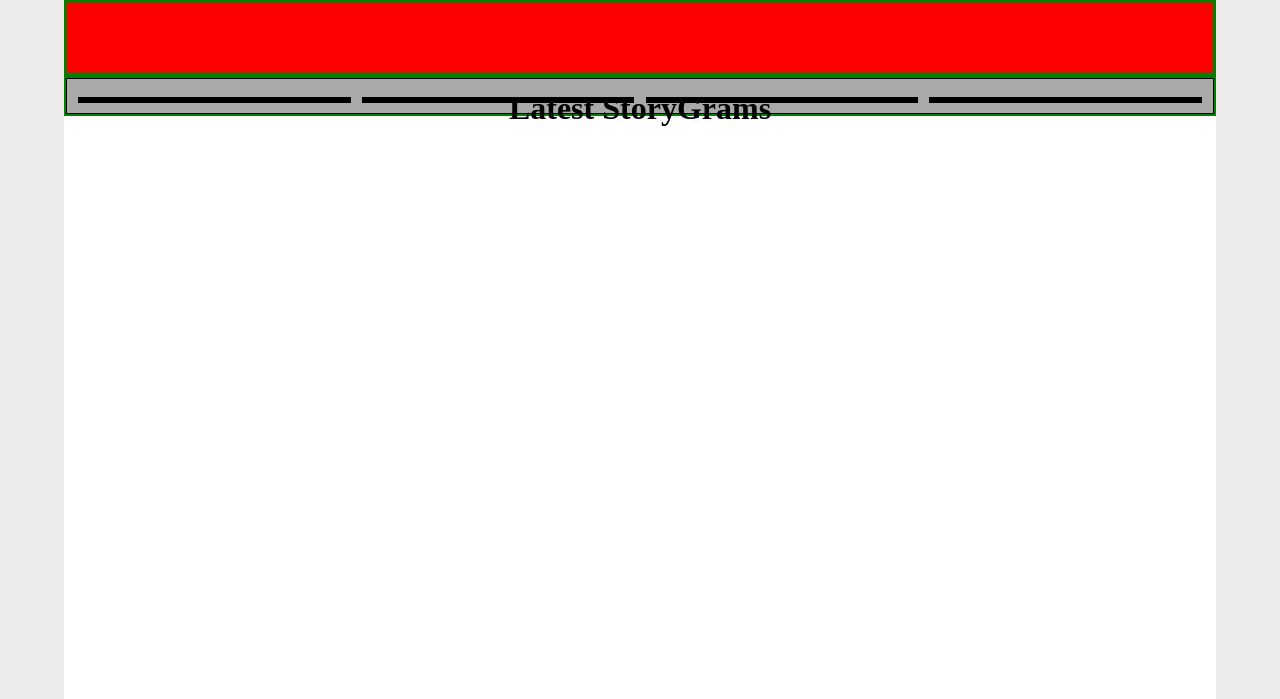
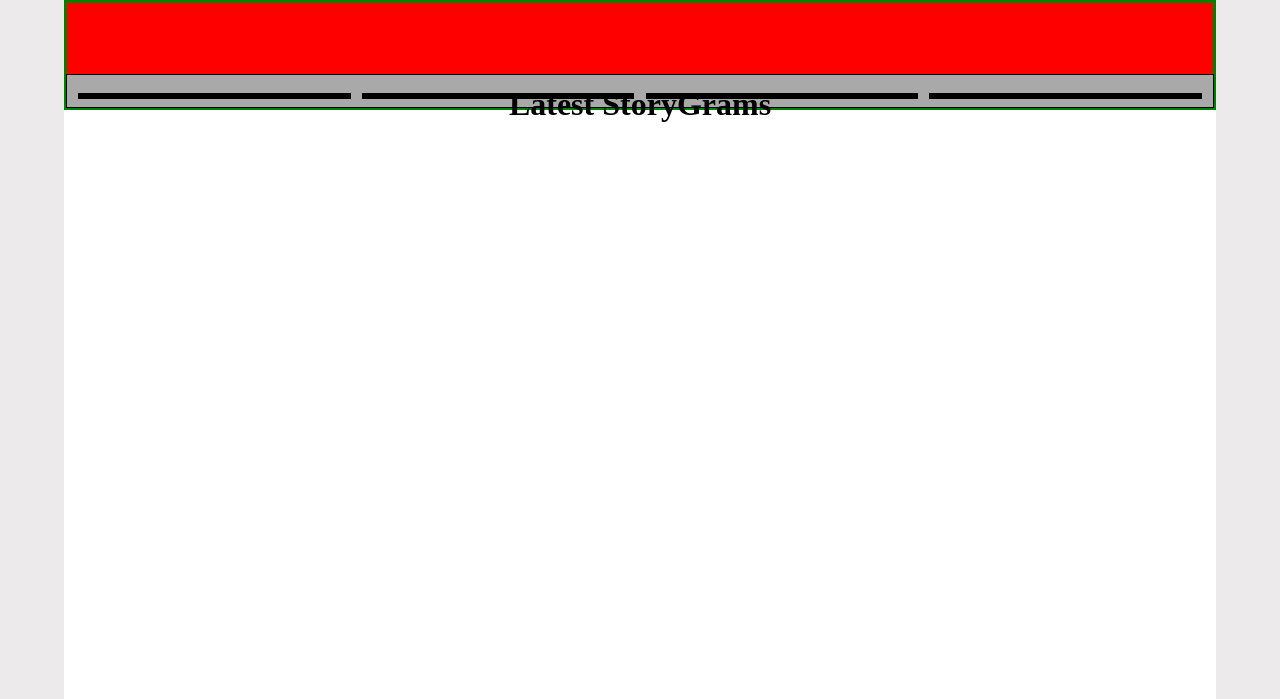
Before and after one commit to julienbonin/VRSTORYGRAM, a PHP site: page / in a window 1280 px wide. Shown: the part 100-799 px from the top of the page. Run offline with PHP 8.4, Linux system fonts and the light colour scheme; some libraries are stand-ins or nearby versions.

Commit message:
Reverted back to old settings
Turns out Google Chrome was bringing up the caches settings for the site. Everything works if I either empty the cashe or open in another browser.

```diff
--- a/css/style.css
+++ b/css/style.css
@@ -164,9 +164,11 @@ footer {
 .featured_content {
   border-style: solid;
   border-color: red;
+  border-top: none;
+  border-bottom: none;
   background-color: red;
   margin: .25%;
-  height: auto;
+  height: 100%;
 }
 .newest_content {
   display: grid;
```
